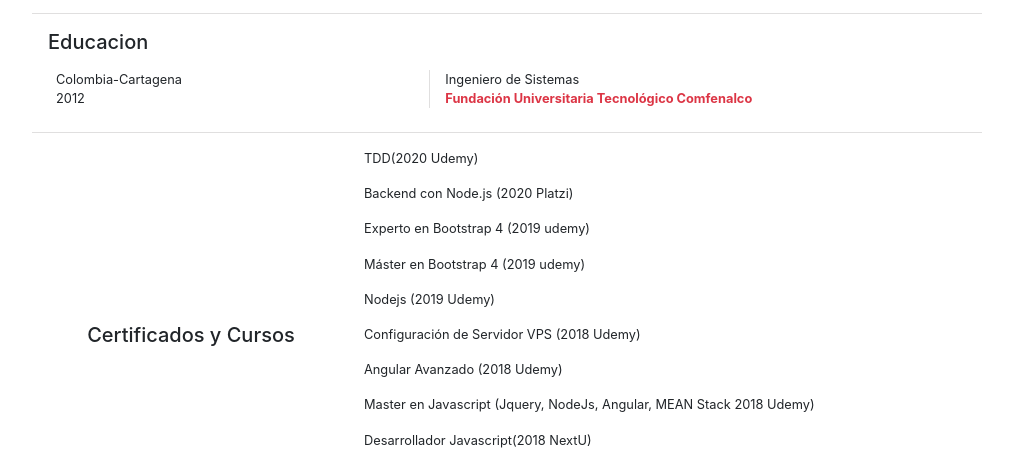
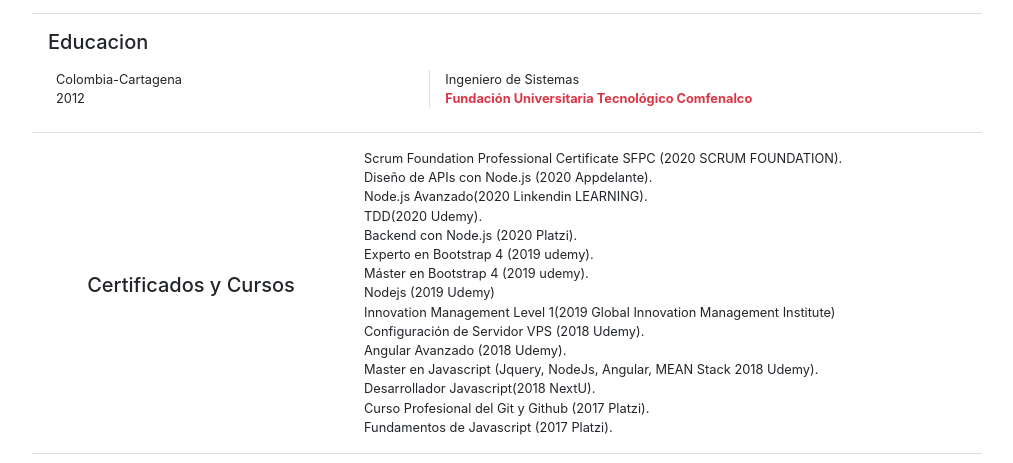
Before and after one commit to jesusmarencodev/HV, a plain HTML site: page index.html in a window 1280 px wide. Shown: the part 902-1365 px from the top of the page, without its empty margins (133-1146 px from the left). Drawn offline with nearby package versions, Linux system fonts and the light colour scheme.

Commit message:
agregando nuevas competencias

```diff
--- a/css/style.scss
+++ b/css/style.scss
@@ -32,7 +32,6 @@ body{
 .ico2{
     height: 30px;
 }
-
 .elh6{
     display: flex;
     flex-direction: column;
--- a/index.html
+++ b/index.html
@@ -27,7 +27,8 @@
                         <p class="p-0 m-0 text-white font-weight-bold">Nombre: <span class="font-weight-normal">Jesus Dario Marenco Porto</span></p>
                         <p class="p-0 m-0 text-white font-weight-bold">Cedula: <span class="font-weight-normal">1.066.728.335</span></p>
                         <p class="p-0 m-0 text-white font-weight-bold">Correo: <span class="font-weight-normal">jesusmarencodev@gmail.com</span></p>
-                        <p class="p-0 m-0 text-white font-weight-bold">Direccion: <span class="font-weight-normal">Cra 54 # 13A Sur 25 Barrio las Chimeneas Edif Zanetti Apto 2026</span></p>
+                        <p class="p-0 m-0 text-white font-weight-bold">Direccion: <span class="font-weight-normal">Cra. 58b Nº 14 sur-05 edificio Villa del parque apto 1815
+                          Itagüí</span></p>
                         <p class="p-0 m-0 text-white font-weight-bold">Celular: <span class="font-weight-normal">3017860473</span></p>
                         <p class="p-0 m-0 text-white font-weight-bold">GitLab: <span class="font-weight-normal">jesusmarencodev</span></p>
                         <p class="p-0 m-0 text-white font-weight-bold">GitHub: <span class="font-weight-normal">jesusmarencodev</span></p>
@@ -92,6 +93,7 @@
                         <span class="rojo">Nodejs</span>
                         <span class="rojo">MongoDB</span>
                         <span class="rojo">Angular2+</span>
+                        <span class="rojo">React Native</span>
                         <p class="my-3">
                           <span class="rojo">Deployment</span>
                           <span class="rojo">SQL</span>
@@ -100,6 +102,7 @@
                           <span class="rojo">React</span>
                           <span class="rojo">Typescript</span>
                           <span class="rojo">GraphQL</span>
+                          <span class="rojo">Agile</span>
                         </p>
                       </div>
                       <div class="col-4 p-3 columna fila">
@@ -194,18 +197,22 @@
                     <div class="col-4">
                         <h6 class="text-left h5 elh6"><p>Certificados y Cursos</p></h6>
                     </div>
-                    <div class="col-8 row">
-                      <div class="col-12"><p>TDD(2020 Udemy)</p></div>
-                      <div class="col-12"><p>Backend con Node.js (2020 Platzi)</p></div>
-                      <div class="col-12"><p>Experto en Bootstrap 4 (2019 udemy)</p></div>
-                      <div class="col-12"><p>Máster en Bootstrap 4 (2019 udemy)</p></div>
-                      <div class="col-12"><p>Nodejs (2019 Udemy)</p></div>
-                      <div class="col-12"><p>Configuración de Servidor VPS (2018 Udemy)</p></div>
-                      <div class="col-12"><p>Angular Avanzado (2018 Udemy)</p></div>
-                      <div class="col-12"><p>Master en Javascript (Jquery, NodeJs, Angular, MEAN Stack 2018 Udemy)</p></div>
-                      <div class="col-12"><p>Desarrollador Javascript(2018 NextU)</p></div>
-                      <div class="col-12"><p>Curso Profesional del Git y Github (2017 Platzi)</p></div>
-                      <div class="col-12"><p>Fundamentos de Javascript (2017 Platzi)</p></div>
+                    <div class="col-8 row cursos">
+                      <div class="col-12"><p class="m-0">Scrum Foundation Professional Certificate SFPC (2020 SCRUM FOUNDATION).</p></div>
+                      <div class="col-12"><p class="m-0">Diseño de APIs con Node.js (2020 Appdelante).</p></div>
+                      <div class="col-12"><p class="m-0">Node.js Avanzado(2020 Linkendin LEARNING).</p></div>
+                      <div class="col-12"><p class="m-0">TDD(2020 Udemy).</p></div>
+                      <div class="col-12"><p class="m-0">Backend con Node.js (2020 Platzi).</p></div>
+                      <div class="col-12"><p class="m-0">Experto en Bootstrap 4 (2019 udemy).</p></div>
+                      <div class="col-12"><p class="m-0">Máster en Bootstrap 4 (2019 udemy).</p></div>
+                      <div class="col-12"><p class="m-0">Nodejs (2019 Udemy)</p></div>
+                      <div class="col-12"><p class="m-0">Innovation Management Level 1(2019 Global Innovation Management Institute)</p></div>
+                      <div class="col-12"><p class="m-0">Configuración de Servidor VPS (2018 Udemy).</p></div>
+                      <div class="col-12"><p class="m-0">Angular Avanzado (2018 Udemy).</p></div>
+                      <div class="col-12"><p class="m-0">Master en Javascript (Jquery, NodeJs, Angular, MEAN Stack 2018 Udemy).</p></div>
+                      <div class="col-12"><p class="m-0">Desarrollador Javascript(2018 NextU).</p></div>
+                      <div class="col-12"><p class="m-0">Curso Profesional del Git y Github (2017 Platzi).</p></div>
+                      <div class="col-12"><p class="m-0">Fundamentos de Javascript (2017 Platzi).</p></div>
                     </div>
                   </div>
               </div>
```
Also changed, not shown: 1 other file. Lines whose indentation alone changed are shown as unchanged.
